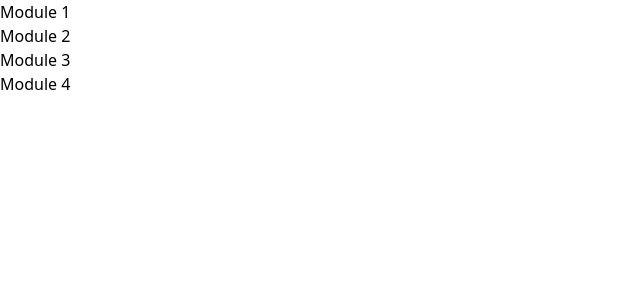
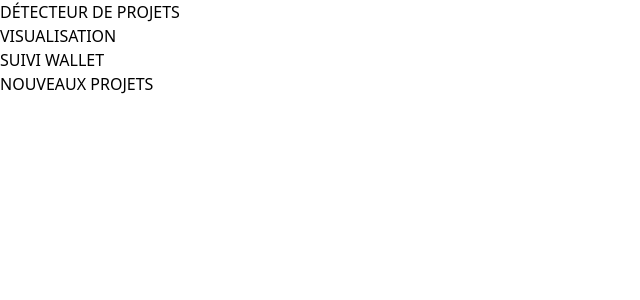
Before and after one commit to demi-repo/alchemy, a Next.js app: page / in a window 1280 px wide. Shown: the top 300 px of the page, without its empty margins (0-640 px from the left). Built offline with nearby package versions, Linux system fonts and the light colour scheme.

Commit message:
update_dashboard

```diff
--- a/src/app/page.tsx
+++ b/src/app/page.tsx
@@ -9,19 +9,19 @@ export default function Home() {
       <div
         className="transition-all cursor-pointer hover:opacity-80 p-20 border-[1px] border-zinc-600 hover:border-zinc-800 rounded-3xl bg-zinc-100 hover:bg-zinc-300"
         onClick={() => router.push('/home')}
-      >Module 1</div>
+      >DÉTECTEUR DE PROJETS</div>
       <div
         className="transition-all cursor-pointer hover:opacity-80 p-20 border-[1px] border-zinc-600 hover:border-zinc-800 rounded-3xl bg-zinc-100 hover:bg-zinc-300"
         // onClick={() => router.push('/home')}
-      >Module 2</div>
+      >VISUALISATION</div>
       <div
         className="transition-all cursor-pointer hover:opacity-80 p-20 border-[1px] border-zinc-600 hover:border-zinc-800 rounded-3xl bg-zinc-100 hover:bg-zinc-300"
         // onClick={() => router.push('/home')}
-      >Module 3</div>
+      >SUIVI WALLET</div>
       <div
         className="transition-all cursor-pointer hover:opacity-80 p-20 border-[1px] border-zinc-600 hover:border-zinc-800 rounded-3xl bg-zinc-100 hover:bg-zinc-300"
         // onClick={() => router.push('/home')}
-      >Module 4</div>
+      >NOUVEAUX PROJETS</div>
     </div>
   );
 }
```
